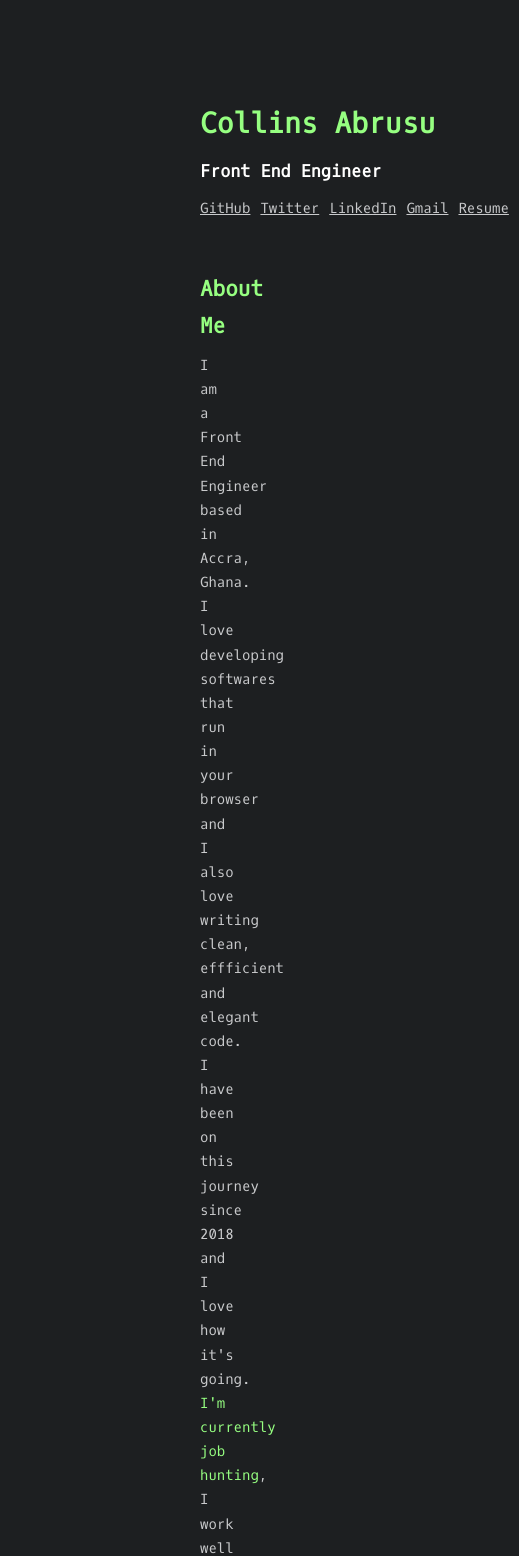
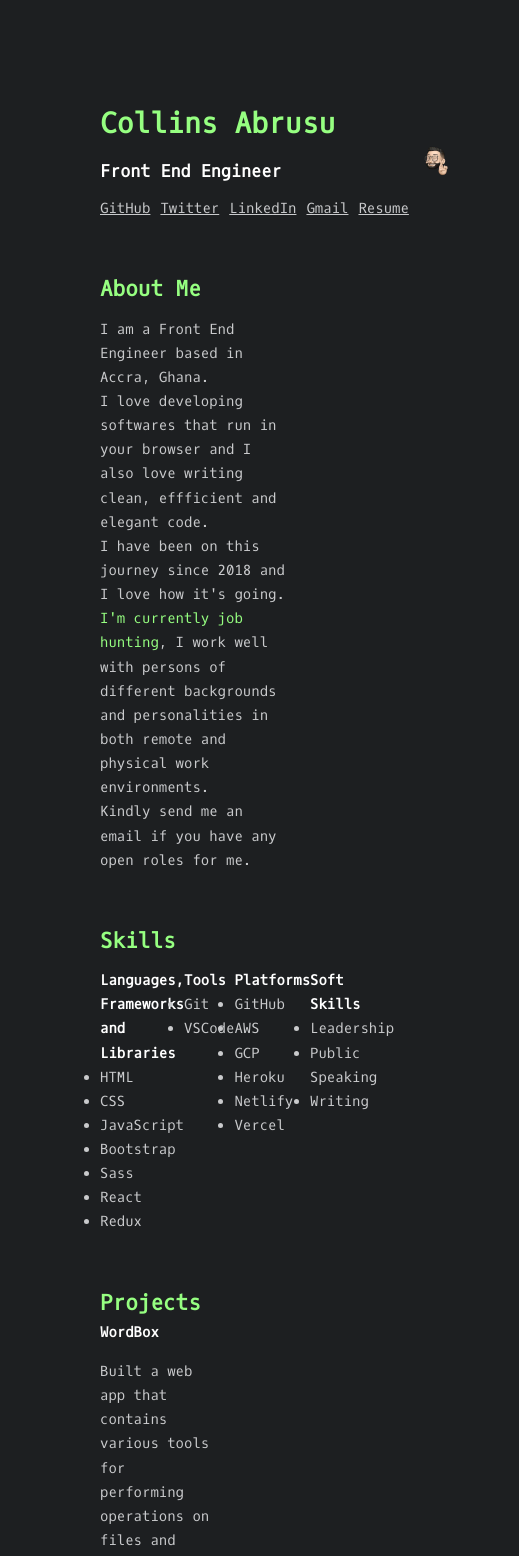
Before and after one commit to abrusu-collins/Portfolio-v7, a React (Create React App) app: page / in a window 390 px wide. Shown: the top 1556 px of the page, 519 px wide, since content can reach past the window. Built offline with nearby package versions, Linux system fonts and the light colour scheme.

Commit message:
responsiveness going on

```diff
--- a/src/sass/_responsive.scss
+++ b/src/sass/_responsive.scss
@@ -1,8 +1,59 @@
 //hero responsiveness
 //body responsiveness
+
+@media screen and (max-width:1300px) {
+    body{
+        margin: 100px 150px 100px 150px;
+    }
+}
+
+@media screen and (max-width:1250px) {
+    body{
+        margin: 100px 100px 100px 100px;
+    }
+}
+
+// @media screen and (max-width:1170px) {
+//     bdy{
+//         margin: 100px 0 100px 0;
+//     }
+// }
 //about responsiveness
 //skills responsivness
+@media screen and (max-width:1350px){
+    .skills{
+        & .categories{
+            width: 80%;
+        }
+    }
+}
+
+@media screen and (max-width:1230px){
+    .skills{
+        & .categories{
+            width: 90%;
+        }
+    }
+}
+
+@media screen and (max-width:1120px){
+    .skills{
+        & .categories{
+            width: 100%;
+        }
+    }
+}
+
 //projects responsiveness
+@media screen and (max-width:1300px) {
+    .projects{
+        & .project{
+            & img{
+                width:50%;
+            }
+        }
+    }
+}
 //Work experience responsiveness
 //contacts responsiveness
 //Thanks responsiveness
--- a/src/styles/style.css
+++ b/src/styles/style.css
@@ -148,3 +148,34 @@
   font-weight: 600;
   color: white;
 }
+
+@media screen and (max-width: 1300px) {
+  body {
+    margin: 100px 150px 100px 150px;
+  }
+}
+@media screen and (max-width: 1250px) {
+  body {
+    margin: 100px 100px 100px 100px;
+  }
+}
+@media screen and (max-width: 1350px) {
+  .skills .categories {
+    width: 80%;
+  }
+}
+@media screen and (max-width: 1230px) {
+  .skills .categories {
+    width: 90%;
+  }
+}
+@media screen and (max-width: 1120px) {
+  .skills .categories {
+    width: 100%;
+  }
+}
+@media screen and (max-width: 1300px) {
+  .projects .project img {
+    width: 50%;
+  }
+}
```
